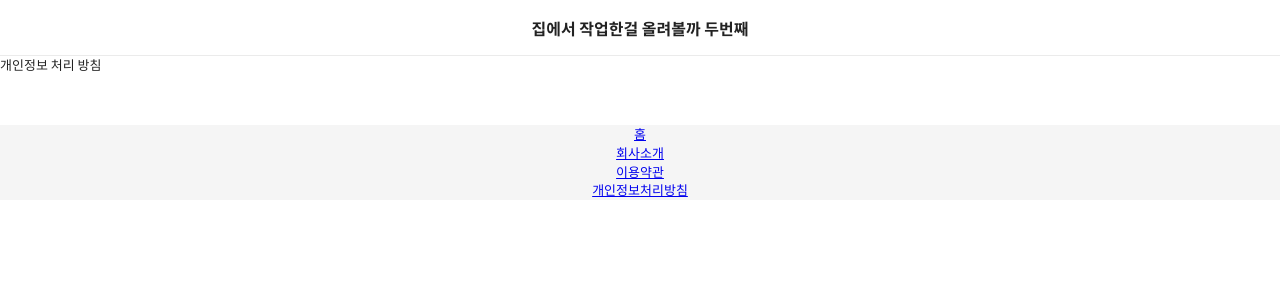
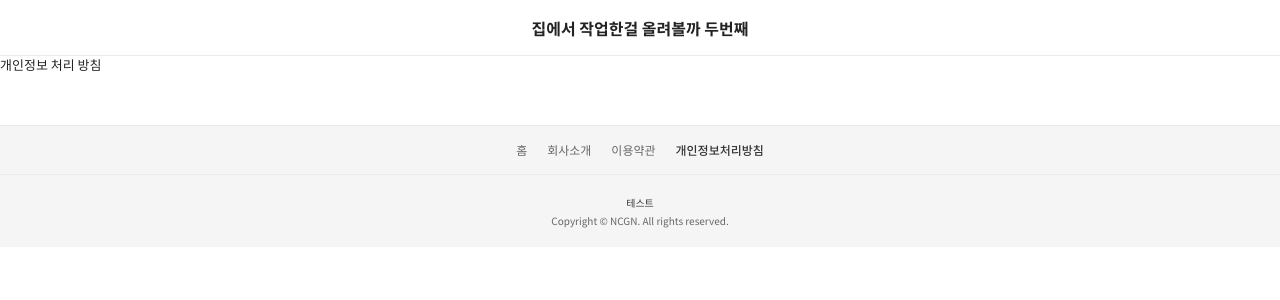
Before and after one commit to gaessamzie/vue-im, a Vue app: page /privacy in a window 1280 px wide. Shown: the top 300 px of the page. Built offline with nearby package versions, Linux system fonts and the light colour scheme.

Commit message:
footer ing...

```diff
--- a/src/assets/scss/components/footer.scss
+++ b/src/assets/scss/components/footer.scss
@@ -1,3 +1,11 @@
-.footer{clear:both;background:#f5f5f5;
-    &__menu{text-align:center}
+.footer{clear:both;background:#f5f5f5;}
+.menu{padding:10px 0;text-align:center;border-top:1px solid #ebebeb;
+    &__item{display:inline-block;margin:0 5px;vertical-align:top;}
+    &__item a{display:block;padding:5px;font-size:12px;color:#666;line-height:1.5;text-decoration:none;}
+    &__item strong{color:#333;font-weight:500;}
 }
+.information{padding:20px 0 9px;text-align:center;border-top:1px solid #ebebeb;
+    &__adr-button{display:inline-block;vertical-align:top;font-size:10px;color:#333;line-height:1.4;cursor:pointer;border:none;background:none;}
+    &__adr-detail{padding:0 0 10px;font-size:10px;color:#666;line-height:1.6;}
+    &__copy{padding:0 0 10px;font-size:10px;color:#666;line-height:1.4;}
+}
--- a/src/assets/scss/components/header.scss
+++ b/src/assets/scss/components/header.scss
@@ -1,4 +1,4 @@
 .header{position:fixed;top:0;left:0;z-index:100;width:100%;height:24px;padding:16px 0;text-align:center;background:white;
-    &__title{@include head1}
+    &__title{@include head1;}
 }
 .header:after{content:"";position:absolute;bottom:0;left:0;width:100%;height:1px;background:#ebebeb;}
--- a/src/components/Footer.vue
+++ b/src/components/Footer.vue
@@ -1,17 +1,31 @@
 <template>
     <footer class="footer">
-        <ul class="footer__menu">
-			<li><router-link to="/">홈</router-link></li>
-            <li><router-link to="">회사소개</router-link></li>
-            <li><router-link to="">이용약관</router-link></li>
-            <li><router-link to="/privacy"><strong>개인정보처리방침</strong></router-link></li>
+        <ul class="menu">
+			<li class="menu__item"><router-link to="/">홈</router-link></li>
+            <li class="menu__item"><router-link to="">회사소개</router-link></li>
+            <li class="menu__item"><router-link to="">이용약관</router-link></li>
+            <li class="menu__item"><router-link to="/privacy"><strong>개인정보처리방침</strong></router-link></li>
 		</ul>
+        <div class="information">
+            <button class="information__adr-button" v-bind:class="{active:address_sh}" v-on:click="address_sh=!address_sh">테스트</button>
+            <address class="information__adr-detail" v-show="address_sh">
+                대표 : 신대표<br />
+                서울 성동구 아차산로17길<br />
+                전화 : 070-000-0000<br />
+                사업자등록번호 : 000-00-00000
+            </address>
+            <p class="information__copy">Copyright © NCGN. All rights reserved.</p>
+        </div>
     </footer>
 </template>
 
 <script>
 export default {
-    name: 'Footer'
+    data() {
+        return {
+            address_sh: false
+        }
+    }
 }
 </script>
 
--- a/src/components/Header.vue
+++ b/src/components/Header.vue
@@ -6,7 +6,7 @@
 
 <script>
 export default {
-    name: 'Header'
+
 }
 </script>
 
--- a/src/main.js
+++ b/src/main.js
@@ -11,6 +11,7 @@ const router = new VueRouter({
   mode: 'history',
   routes: [
     {
+      name: 'privacy',
       path: '/privacy',
       component: privacy
     }
--- a/src/views/privacy.vue
+++ b/src/views/privacy.vue
@@ -6,6 +6,6 @@
 
 <script>
 export default {
-    name: 'privacy'
+
 }
 </script>
```
